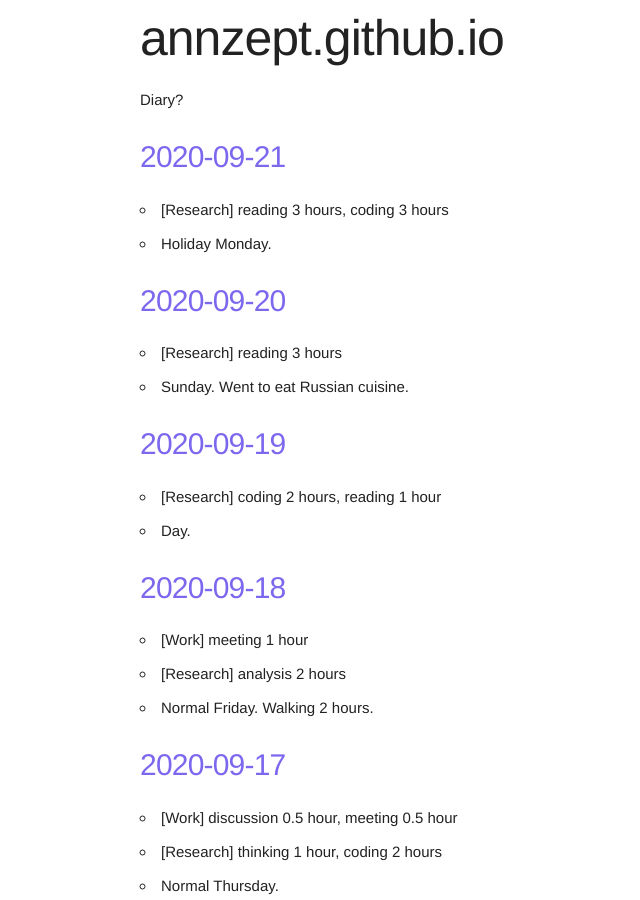
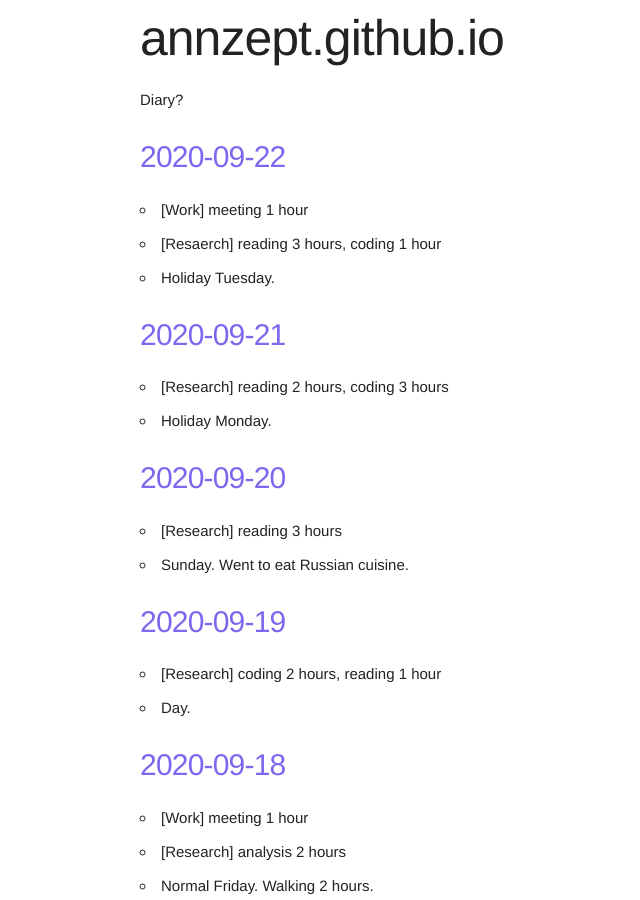
Before and after one commit to annzept/annzept.github.io, a Jekyll site: the page built from index.markdown, in a window 1280 px wide and 900 px high. Shown: the whole window, without its empty margins (20-660 px from the left). Built offline with Jekyll 4.4.1, drawn with Linux system fonts in a browser that asks for light colours.

Commit message:
Wed Sep 23 00:01:57 JST 2020

```diff
--- a/_posts/2020-09-21-diary.md
+++ b/_posts/2020-09-21-diary.md
@@ -5,5 +5,5 @@ date:   2020-09-21 23:59:59 +0900
 categories: diary
 ---
 
-- [Research] reading 3 hours, coding 3 hours
+- [Research] reading 2 hours, coding 3 hours
 - Holiday Monday.
--- /dev/null
+++ b/_posts/2020-09-22-diary.md
@@ -0,0 +1,10 @@
+---
+layout: post
+title:  2020-09-22
+date:   2020-09-22 23:59:59 +0900
+categories: diary
+---
+
+- [Work] meeting 1 hour
+- [Resaerch] reading 3 hours, coding 1 hour
+- Holiday Tuesday.
```
